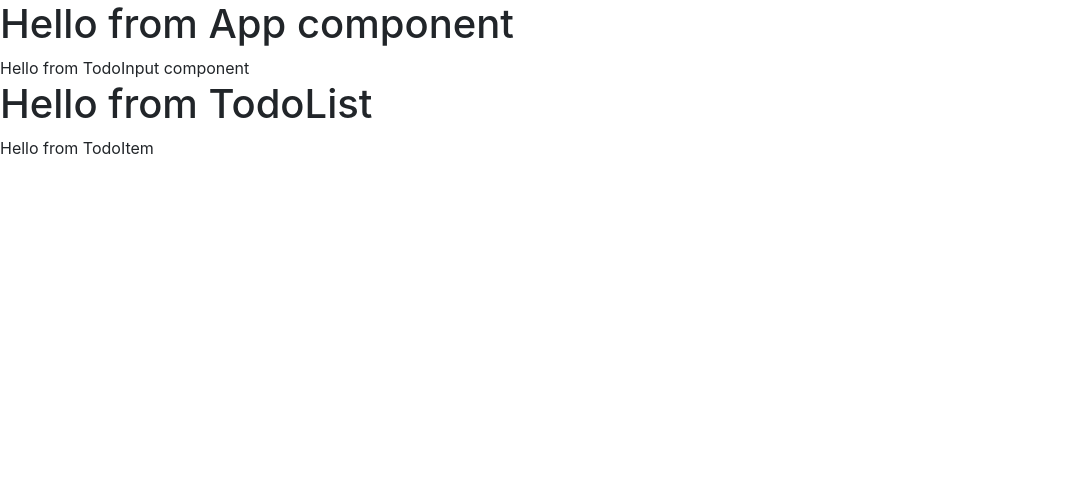
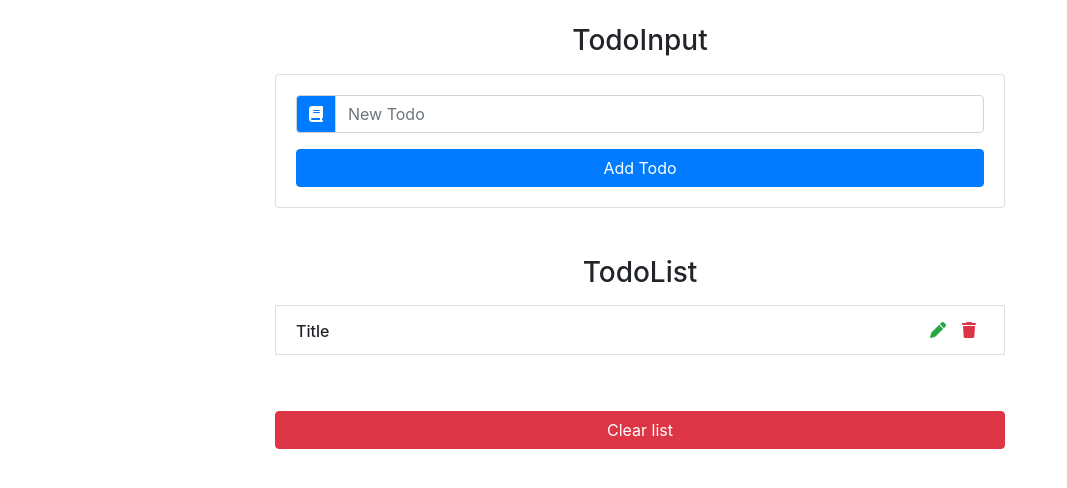
Before and after one commit to Va2/react-todo-list, a React (Create React App) app: page / in a window 1280 px wide. Shown: the top 488 px of the page, without its empty margins (0-1067 px from the left). Built offline with nearby package versions, Linux system fonts and the light colour scheme.

Commit message:
UI setup

```diff
--- a/src/App.js
+++ b/src/App.js
@@ -1,15 +1,19 @@
-import React, { Component, Fragment } from 'react'
+import React, { Component } from 'react'
 import TodoInput from './components/TodoInput'
 import TodoList from './components/TodoList'
 
 class App extends Component {
 	render() {
 		return (
-      <Fragment>
-        <h1>Hello from App component</h1>
+			<div className="container">
+				<div className="row">
+					<div className="col-10 col-md-8 mx-auto mt-4">
+						<h3 className="text-capitalize text-center">TodoInput</h3>
 						<TodoInput />
 						<TodoList />
-      </Fragment>
+					</div>
+				</div>
+			</div>
 		);
 	}
 }
--- a/src/components/TodoInput.js
+++ b/src/components/TodoInput.js
@@ -3,8 +3,27 @@ import React, { Component } from 'react'
 export default class TodoInput extends Component {
     render() {
         return (
-            <div>
-                Hello from TodoInput component
+            <div className="card card-body my-3">
+                <form>
+                    <div className="input-group">
+                        <div className="input-group-prepend">
+                            <div className="input-group-text bg-primary text-white">
+                                <i className="fas fa-book" />
+                            </div>
+                        </div>
+
+                        <input
+                            type="text"
+                            className="form-control"
+                            placeholder="New Todo"
+                            name=""
+                            id=""
+                        />
+                    </div>
+                    <button type="submit" className="btn btn-primary btn-block mt-3">
+                        Add Todo
+                    </button>
+                </form>
             </div>
         )
     }
--- a/src/components/TodoItem.js
+++ b/src/components/TodoItem.js
@@ -3,9 +3,17 @@ import React, { Component } from 'react'
 export default class TodoItem extends Component {
     render() {
         return (
-            <div>
-                Hello from TodoItem
-            </div>
+            <li className="list-group-item d-flex justify-content-between my-2">
+                <h6 className="mt-1 mb-0 align-middle">Title</h6>
+                <div className="todo-icon">
+                    <span className="mx-2 text-success">
+                        <i className="fas fa-pen" />
+                    </span>
+                    <span className="mx-2 text-danger">
+                        <i className="fas fa-trash" />
+                    </span>
+                </div>
+            </li>
         )
     }
 }
--- a/src/components/TodoList.js
+++ b/src/components/TodoList.js
@@ -4,10 +4,15 @@ import TodoItem from './TodoItem'
 export default class TodoList extends Component {
     render() {
         return (
-            <Fragment>
-                <h1 className="center">Hello from TodoList</h1>
+            <ul className="list-group my-5">
+                <h3 className="text-center">
+                    TodoList
+                </h3>
                 <TodoItem />
-            </Fragment>
+                <button type="button" className="btn btn-danger btn-block mt-5">
+                    Clear list
+                </button>
+            </ul>
         )
     }
 }
```
Lines whose indentation alone changed are shown as unchanged.
